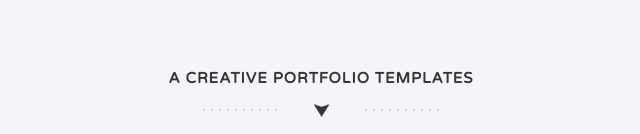
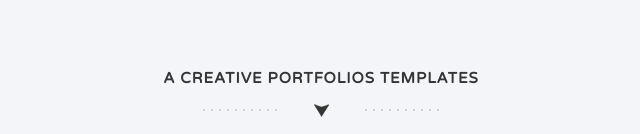
Before and after one commit to zildjianjax/Sample_project, a plain HTML site: page index.html in a window 1280 px wide. Shown: the part 818-952 px from the top of the page, 319-959 px from the left. Drawn offline with nearby package versions, Linux system fonts and the light colour scheme.

Commit message:
Added s to Portfolio

```diff
--- a/index.html
+++ b/index.html
@@ -64,7 +64,7 @@
           <div class="container">
             <div class="row">
               <div class="col-md-8 col-md-offset-2 wp1">
-                <h1 class="arrow">A Creative Portfolio Templates</h1>
+                <h1 class="arrow">A Creative Portfolios Templates</h1>
                 <p>Sed a lorem quis neque interdum <a href="#">consequat ut sed sem</a>. Duis quis tempor nunc. Interdum et malesuada fames ac ante ipsum primis in faucibus. Praesent id tempor ipsum. Fusce at massa ac nunc porta fringilla sed eget neque. Quisque quis pretium nulla. Fusce eget bibendum neque, vel volutpat augue. Lorem ipsum dolor sit amet, consectetur adipiscing elit. Interdum et malesuada fames ac ante ipsum primis in faucibus.</p>
               </div>
             </div>
```
